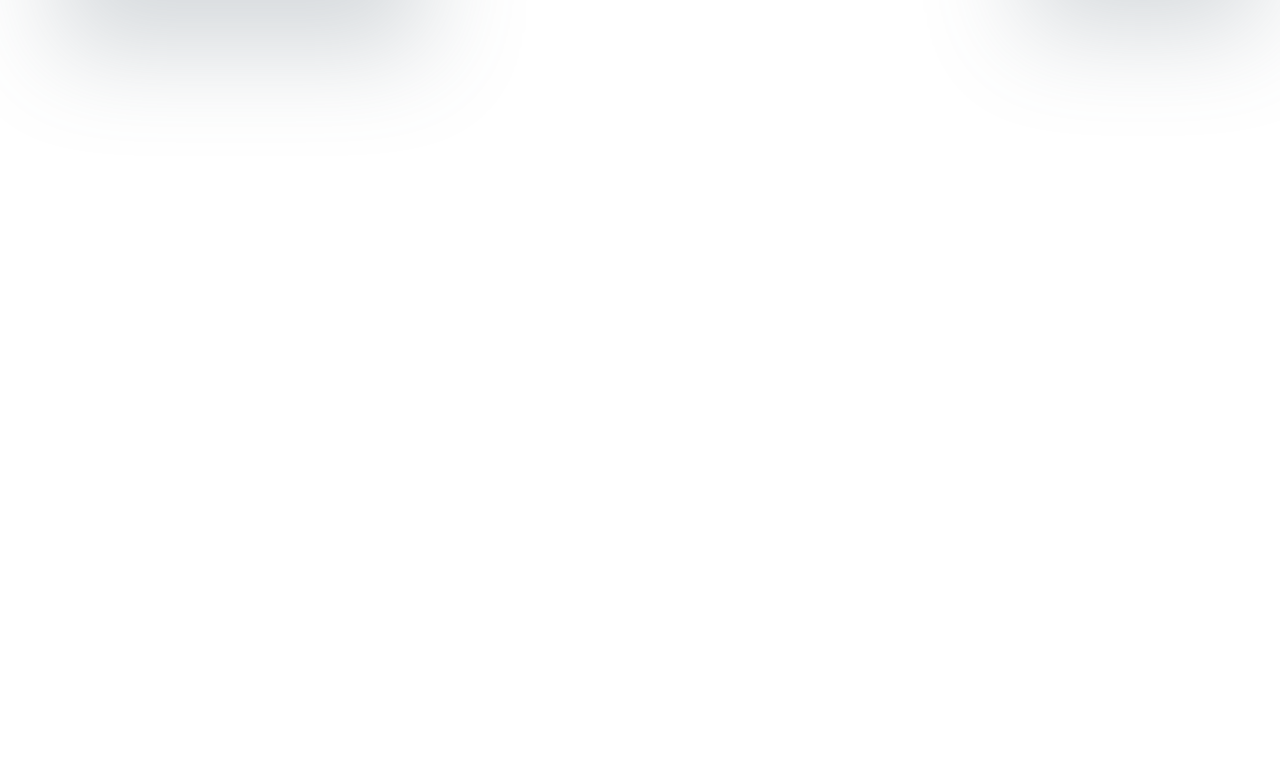
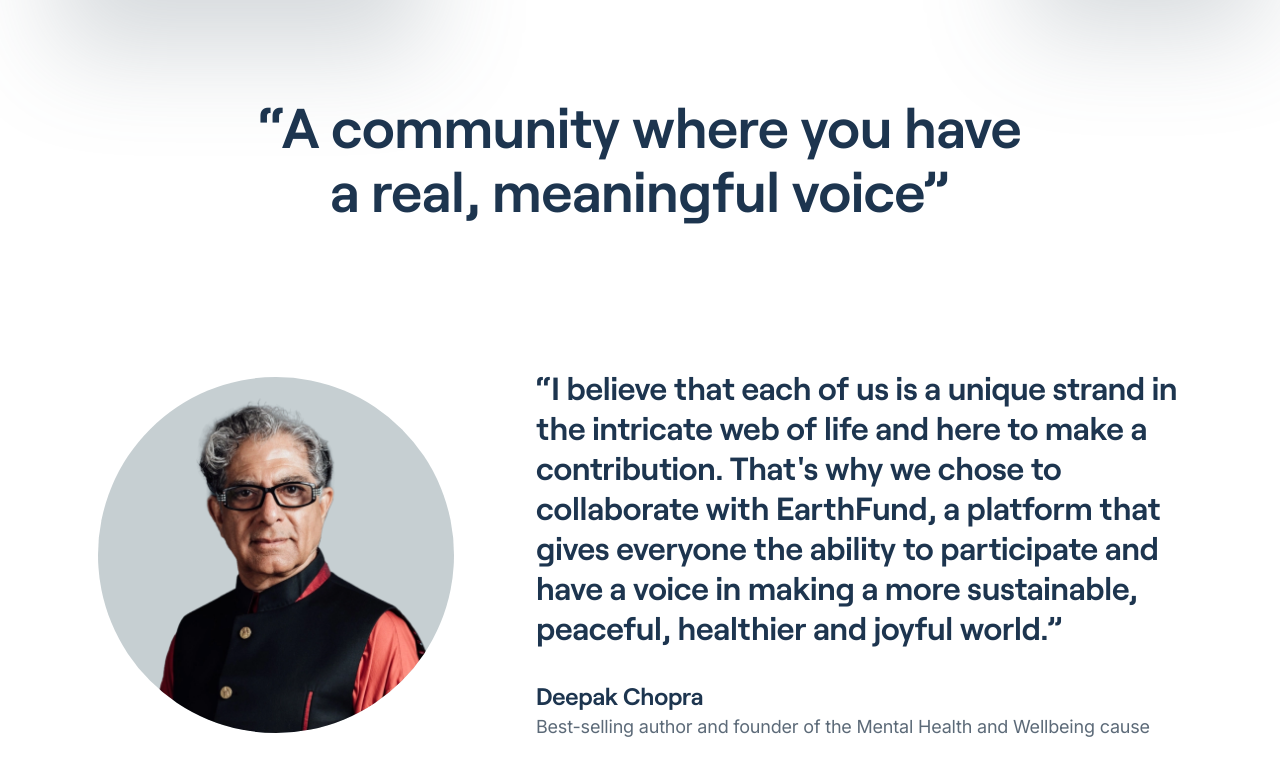
Before and after one commit to guillermoSb/web-proyecto01, a React app: page / in a window 1280 px wide. Shown: the part 2990-3765 px from the top of the page. Built offline with nearby package versions, Linux system fonts and the light colour scheme.

Commit message:
Implemented deepak section

```diff
--- a/src/components/App.jsx
+++ b/src/components/App.jsx
@@ -15,6 +15,8 @@
 import Dif4 from "../../assets/dif-4.webp";
 import Dif5 from "../../assets/dif-5.webp";
 import Dif6 from "../../assets/dif-6.webp";
+
+import Deepak from "../../assets/deepak.webp";
 
 function App() {
   return (
@@ -126,6 +128,34 @@
           />
         </div>
       </section>
+      <section className="community-section">
+        <h2 className="heading-2">
+          “A community where you&nbsp;have a real, meaningful voice”
+        </h2>
+        <div className="community-section__deepak flex">
+          <div className="flex align-center ">
+            <img
+              src={Deepak}
+              alt="Deepak Chopra"
+              className="community-section__deepak-picture"
+            />
+            <div className="community-section__deepak-info">
+              <h3 className="heading-3">
+                “I believe that each of us is a unique strand in the intricate
+                web of life and here to make a contribution. That's why we chose
+                to collaborate with EarthFund, a platform that gives everyone
+                the ability to participate and have a voice in making a more
+                sustainable, peaceful, healthier and joyful world.”
+              </h3>
+              <h4 className="heading-4">Deepak Chopra</h4>
+              <p className="text text--grey text--small">
+                Best-selling author and founder of the Mental Health and
+                Wellbeing cause
+              </p>
+            </div>
+          </div>
+        </div>
+      </section>
     </>
   );
 }
--- a/src/styles/abstracts/_variables.scss
+++ b/src/styles/abstracts/_variables.scss
@@ -1,6 +1,7 @@
 $white: #fff;
 $white-2: #fcfcfc;
 $light-grey: #e9e9e9;
+$grey: #c6cfd2;
 $dark-grey: #5c6a78;
 $dark-blue: #1d354f;
 $dark-blue-2: #274463;
--- a/src/styles/base/_typography.scss
+++ b/src/styles/base/_typography.scss
@@ -29,7 +29,9 @@
 }
 
 .heading-1,
-.heading-2 {
+.heading-2,
+.heading-3,
+.heading-4 {
   font-family: "Roobert", sans-serif;
   line-height: 6.4rem;
   color: $dark-blue;
@@ -46,10 +48,30 @@
   color: $dark-blue;
 }
 
+.heading-3 {
+  font-size: 3.2rem;
+  line-height: 4rem;
+  font-weight: 600;
+}
+
+.heading-4 {
+  font-size: 2.4rem;
+  line-height: 3.2rem;
+  font-weight: 600;
+}
+
 .text {
   line-height: 3.2rem;
   font-size: 2rem;
   color: $dark-blue-2;
   letter-spacing: -0.02rem;
   font-weight: lighter;
+  &--grey {
+    color: $dark-grey;
+  }
+  &--small {
+    line-height: 2.8rem;
+    font-size: 1.8rem;
+    font-weight: 500;
+  }
 }
--- a/src/styles/base/utils.scss
+++ b/src/styles/base/utils.scss
@@ -3,3 +3,11 @@
   margin: 0px auto;
   padding: 0 6.4rem;
 }
+
+.flex {
+  display: flex;
+}
+
+.align-center {
+  align-items: center;
+}
--- /dev/null
+++ b/src/styles/layout/_community-section.scss
@@ -0,0 +1,30 @@
+.community-section {
+  .heading-2 {
+    display: block;
+    text-align: center;
+    max-width: 80rem;
+    margin: 0px auto 6.4rem;
+  }
+
+  &__deepak {
+    @include center;
+    width: 129.6rem;
+    height: 53.2rem;
+    border-radius: 3.2rem;
+    // outline: 2px solid red;
+    padding: 8rem 9.8rem;
+    box-shadow: 0 100px 90px 1px rgba($dark-grey, 0.1);
+    .heading-3 {
+      margin-bottom: 3.2rem;
+      max-width: 66.4rem;
+    }
+  }
+
+  &__deepak-picture {
+    border-radius: 100%;
+    width: 35.6rem;
+    height: 35.6rem;
+    margin-right: 8.2rem;
+    background-color: $grey;
+  }
+}
--- a/src/styles/layout/_difference-section.scss
+++ b/src/styles/layout/_difference-section.scss
@@ -1,5 +1,5 @@
 .difference-section {
-  margin-bottom: 1000px;
+  margin-bottom: 18.4rem;
   .heading-2 {
     display: block;
     text-align: center;
--- a/src/styles/main.scss
+++ b/src/styles/main.scss
@@ -9,6 +9,7 @@
 @import "layout/hero.scss";
 @import "layout/voice-section.scss";
 @import "layout/difference-section.scss";
+@import "layout/community-section.scss";
 
 @import "components/button.scss";
 @import "components/dropdown.scss";
```
Also changed, not shown: assets/deepak.webp (added).
